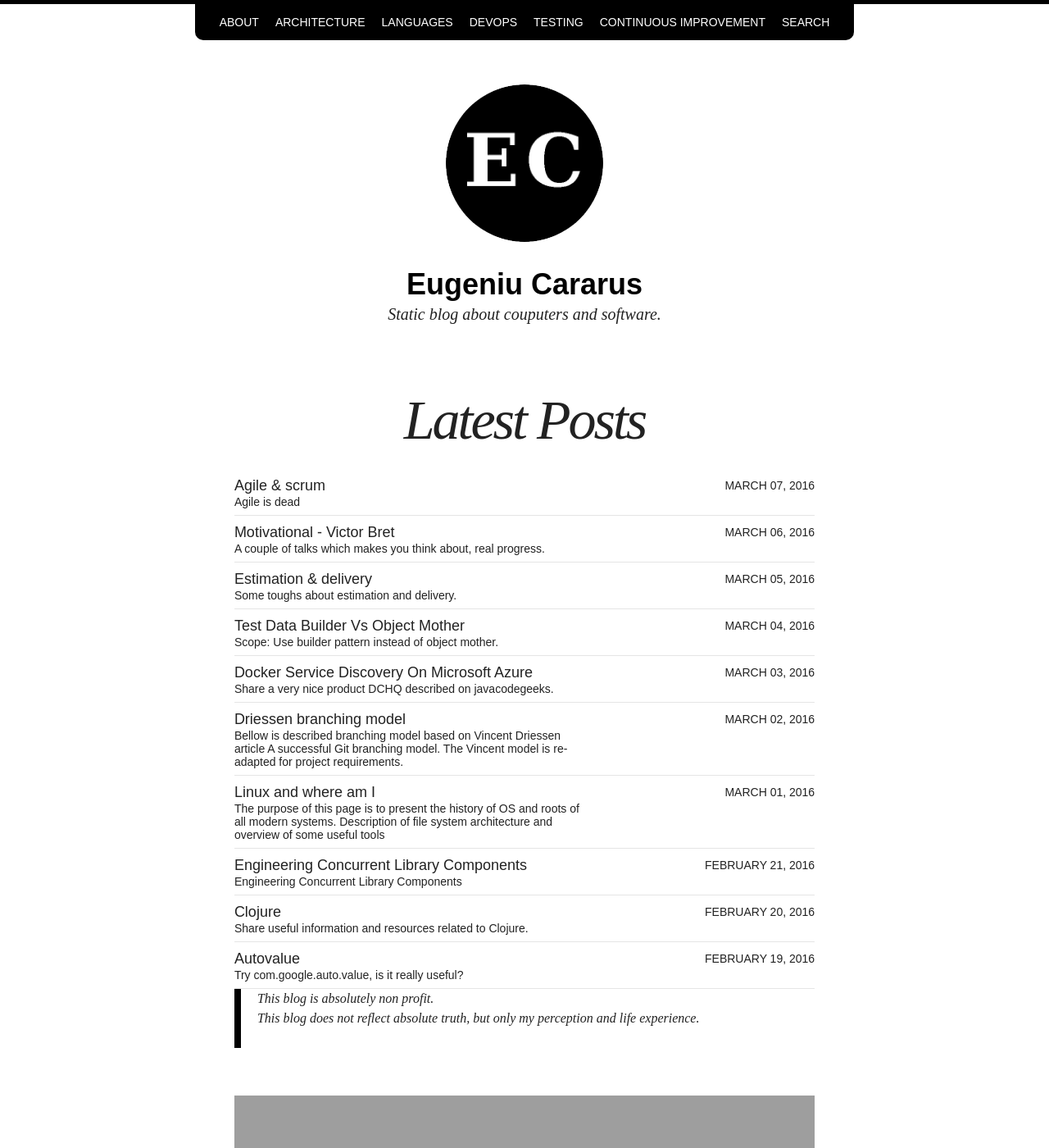
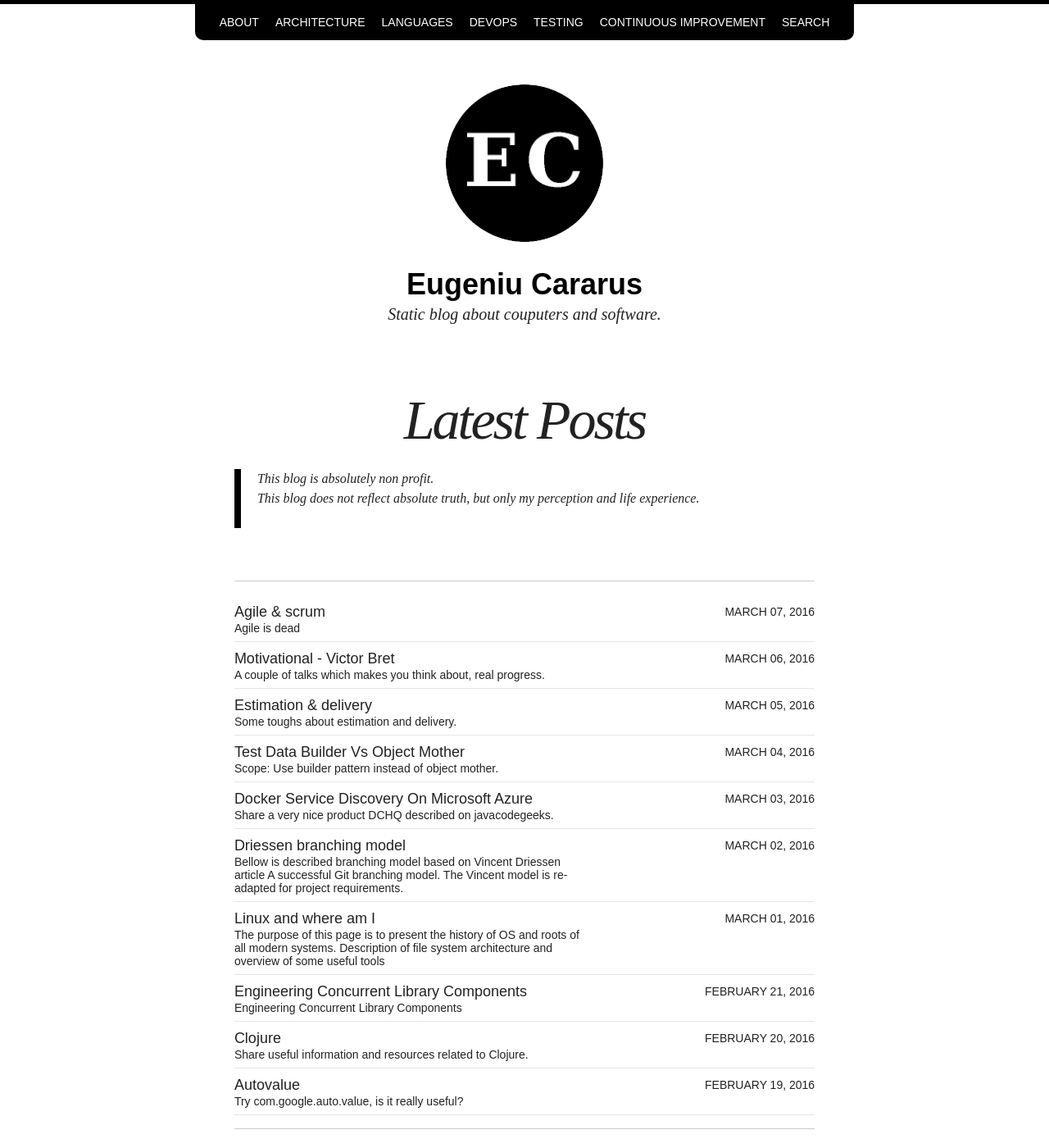
Before and after one commit to ecararus/EugeniuCararus, a Jekyll site: the page built from index.html, in a window 1280 px wide and 1400 px high. Shown: the whole window at 82% size. Built offline with Jekyll 4.4.1, drawn with Linux system fonts in a browser that asks for light colours; nearby versions of some CDN libraries; comment, search, counter and statistics services are not loaded; grey boxes are pictures that could not be loaded.

Commit message:
add twits

```diff
--- a/index.html
+++ b/index.html
@@ -4,6 +4,15 @@
 excerpt: "The posts history"
 search_omit: true
 ---
+
+<blockquote class="tr_bq">
+  This blog is absolutely non profit.<br />
+  This blog does not reflect absolute truth, but only my perception and life experience.<br />
+  <br />
+</blockquote>
+<br />
+
+<hr />
 
 <ul class="post-list">
 {% for post in site.posts limit:10 %}
@@ -13,19 +22,10 @@
 
 <div dir="ltr" style="text-align: left;" trbidi="on">
 
-  <blockquote class="tr_bq">
-    This blog is absolutely non profit.<br />
-    This blog does not reflect absolute truth, but only my perception and life experience.<br />
-    <br />
-  </blockquote>
-  <br />
-
-  <iframe allowtransparency="true" class="tmg-particle-counter" data-widget-size="responsive" frameborder="0" id="0eb193b4-8613-4915-adb5-9f16e23e722e" scrolling="no" src="https://cf-particle-html.eip.telegraph.co.uk/0eb193b4-8613-4915-adb5-9f16e23e722e.html?ref=http://www.telegraph.co.uk/news/2016/10/03/how-theresa-may-can-deliver-the-goldilocks-solution-to-brexit-ne/&amp;title=How Theresa May can deliver the Goldilocks solution to Brexit: neither soft nor hard but the one that serves the country best" style="border: none; display: block; height: 250px; margin: 10px 0px; padding: 0px; position: static; transition: 0.3s linear; visibility: visible; width: 100%;"></iframe>
-
   <hr />
   <br />
   <br />
-  <a class="twitter-timeline" data-dnt="true" data-widget-id="701778465901694976" href="https://twitter.com/eugeniu_c">Tweets by @eugeniu_c</a>
+  <a  style="border: none; display: block; height: 250px; margin: 10px 0px; padding: 0px; position: static; transition: 0.3s linear; visibility: visible; width: 100%;" data-dnt="true" data-widget-id="701778465901694976" href="https://twitter.com/eugeniu_c">Tweets by @eugeniu_c</a>
   <script>!function(d,s,id){var js,fjs=d.getElementsByTagName(s)[0],p=/^http:/.test(d.location)?'http':'https';if(!d.getElementById(id)){js=d.createElement(s);js.id=id;js.src=p+"://platform.twitter.com/widgets.js";fjs.parentNode.insertBefore(js,fjs);}}(document,"script","twitter-wjs");</script>
   <br />
 </div>
```
